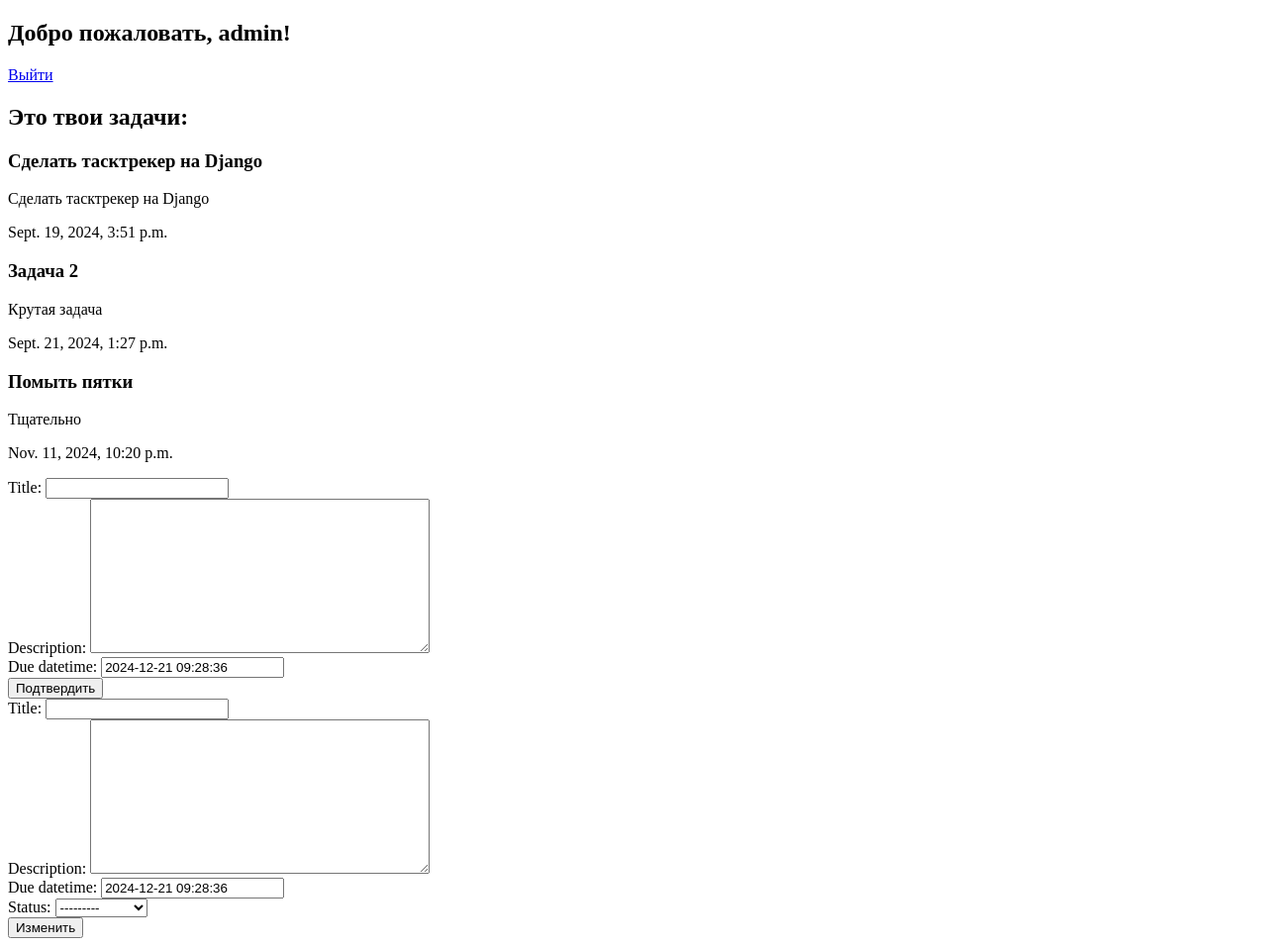
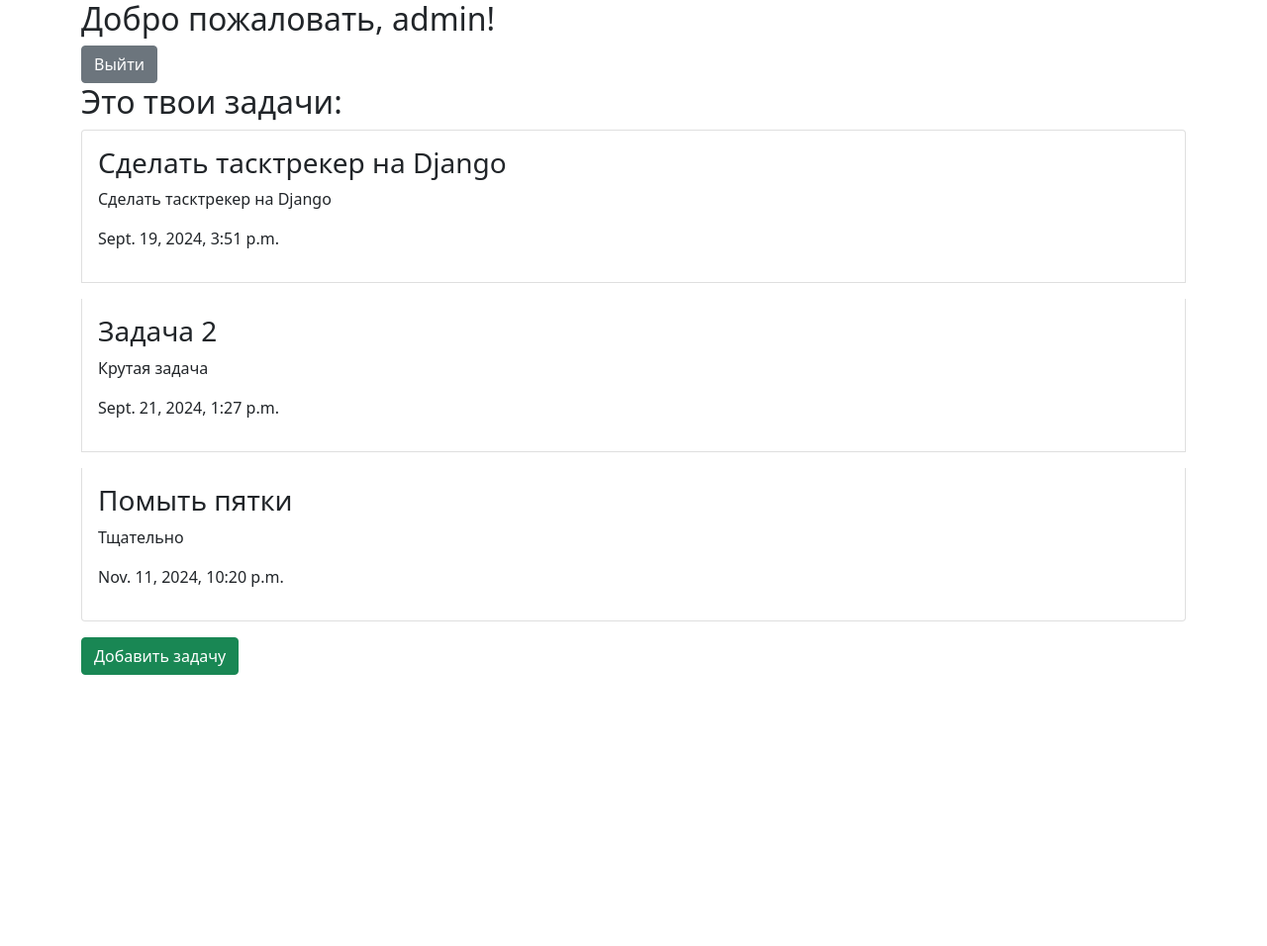
Before and after one commit to gavrianna/lessons, a Django app: page /tasks/ in a window 1280 px wide. Shown: the whole page at 99% size. After the commit the page ends 682 px from the top, so only its background shows below. Run offline with Django 5.2, Linux system fonts and the light colour scheme; a user stored in the database is signed in; data comes from the database, SQL or seed files in the repository; both versions use the stored data as it was after the commit.

Commit message:
final version

```diff
--- a/tasktracker/forms.py
+++ b/tasktracker/forms.py
@@ -2,6 +2,7 @@ from django.contrib.auth.forms import AuthenticationForm, UserCreationForm
 from django.contrib.auth.models import User
 from django.forms import ModelForm
 from tasktracker.models import Task
+from django import forms
 
 
 class UserLoginForm(AuthenticationForm):
@@ -15,11 +16,14 @@ class UserRegistrationForm(UserCreationForm):
         fields = ['first_name','username', 'email', 'password1', 'password2']
 
 class TasksCreationForm(ModelForm):
+    title = forms.CharField(widget=forms.TextInput(attrs={'class':'form-control mb-2 fs-4', 'placeholder':'Заголовок задачи'}))
     class Meta:
         model = Task
         fields = ['title', 'description', 'due_datetime']
 
 class TasksEditForm(ModelForm):
+    title = forms.CharField(widget=forms.TextInput(attrs={'class':'form-control'}))
+    description = forms.CharField(widget=forms.Textarea(attrs={'class':'edit_task_description form-control'}))
     class Meta:
         model = Task
         fields = ['title', 'description', 'due_datetime', 'status']
--- a/tasktracker/templates/tasktracker/indextasks.html
+++ b/tasktracker/templates/tasktracker/indextasks.html
@@ -4,37 +4,106 @@
 <head>
     <meta charset="UTF-8">
     <meta name="viewport" content="width=device-width, initial-scale=1.0">
+    <script src="https://code.jquery.com/jquery-3.7.1.min.js"
+        integrity="sha256-/JqT3SQfawRcv/BIHPThkBvs0OEvtFFmqPF/lYI/Cxo=" crossorigin="anonymous"></script>
     <title>Document</title>
+    <link href="https://cdn.jsdelivr.net/npm/bootstrap@5.0.2/dist/css/bootstrap.min.css" rel="stylesheet"
+        integrity="sha384-EVSTQN3/azprG1Anm3QDgpJLIm9Nao0Yz1ztcQTwFspd3yD65VohhpuuCOmLASjC" crossorigin="anonymous">
+
 </head>
+<style type="text/css">
+    .list-group-item-action {
+        cursor: pointer;
+        transition: 0.3s ease-in-out;
+    }
+
+    .list-group-item-action:hover {
+        background-color: rgb(119, 155, 119);
+        transform: scale(1.1);
+        color:rgb(249, 250, 252);
+    }
+</style>
 
 <body>
+    <div class="container">
         <div>
             <h2>Добро пожаловать, {{ user.username }}!</h2>
-        <a href="/tasks/logout">Выйти</a>
+            <a href="/tasks/logout" class="btn btn-secondary">Выйти</a>
         </div>
         <h2>Это твои задачи:</h2>
 
         <!-- Здесь будут выведены все задачи -->
+        <div class="list-group">
             {% for task in tasks %}
-        <div class="task">
+            <div class="task list-group-item list-group-item-action p-3 mb-3" id="{{task.id}}">
                 <h3>{{task.title}}</h3>
                 <p>{{task.description}}</p>
                 <p>{{task.due_datetime}}</p>
             </div>
             {% endfor %}
-
+        </div>
+        <button class="btn btn-success" data-bs-toggle="modal" data-bs-target="#add_task_modal">Добавить задачу</button>
+    </div>
+    <div class="modal" id="add_task_modal">
+        <div class="modal-dialog">
+            <div class="modal-content">
+                <div class="modal-header">
+                    <h5 class="modal-title">Добавить новую задачу</h5>
+                    <button type="button" class="btn-close" data-bs-dismiss="modal" aria-label="Close"></button>
+                </div>
+                <div class="modal-body">
                     <form action="" method="post">
                         {% csrf_token %}
-        {{creation_form}}
-        <button type="submit">Подтвердить</button>
+                        {{creation_form.title}}
+                        {{creation_form.description}}
+                        {{creation_form.due_datetime}}
+                        <button type="submit" class="btn btn-success">Подтвердить</button>
                     </form>
-
-    <form action="" method="post">
+                </div>
+            </div>
+        </div>
+    </div>
+    <div class="modal" id="edit_task_modal">
+        <div class="modal-dialog">
+            <div class="modal-content">
+                <div class="modal-header">
+                    <h5 class="modal-title">Изменить задачу</h5>
+                    <button type="button" class="btn-close" data-bs-dismiss="modal" aria-label="Close"></button>
+                </div>
+                <div class="modal-body">
+                    <form action="edit_task_view" method="post">
+                        <input type="hidden" id="edit_task_id">
                         {% csrf_token %}
                         {{edit_form}}
                         <button type="submit">Изменить</button>
                     </form>
+                </div>
+            </div>
 
 </body>
+<script src="https://cdn.jsdelivr.net/npm/bootstrap@5.0.2/dist/js/bootstrap.bundle.min.js"
+    integrity="sha384-MrcW6ZMFYlzcLA8Nl+NtUVF0sA7MsXsP1UyJoMp4YLEuNSfAP+JcXn/tWtIaxVXM"
+    crossorigin="anonymous"></script>
+
+<script type="text/javascript">
+    $(".task").on("click", function (event) {
+        let modal_edit = new bootstrap.Modal($('#edit_task_modal'));
+        modal_edit.show()
+        console.log(event.currentTarget.id)
+        // ajax request
+        $.ajax({
+            url: '/tasks/get_task_info/' + event.currentTarget.id,
+            method: 'GET',
+            success: function (data) {
+                console.log(data)
+                $('#edit_task_id').val(data.task_id)
+                $('input[name="title"]').val(data.title)
+                $('.edit_task_description').val(data.description)
+                $('input[name="due_datetime"]').val(data.due_datetime)
+                $('select[name="status"]').val(data.status_id)
+            }
+        })
+    })
+</script>
 
 </html>
--- a/tasktracker/urls.py
+++ b/tasktracker/urls.py
@@ -1,5 +1,5 @@
 from django.urls import path, include
-from tasktracker.views import indextasks, login_view, register_view, teams_view, logout_view
+from tasktracker.views import indextasks, login_view, register_view, teams_view, logout_view, get_task_info
 app_name = "tasktrack"
 urlpatterns = [
     path('', indextasks), # main page
@@ -7,4 +7,5 @@ urlpatterns = [
     path('register', register_view),
     path('teams', teams_view),
     path('logout', logout_view),
+    path('get_task_info/<int:task_id>', get_task_info) # /tasks/get_task_info/1 /tasks/get_task_info/3 /tasks/get_task_info/5
 ]
--- a/tasktracker/views.py
+++ b/tasktracker/views.py
@@ -1,4 +1,5 @@
 from django.shortcuts import render, HttpResponseRedirect, HttpResponse
+from django.http import JsonResponse
 from tasktracker.models import Task, Status
 from tasktracker.forms import UserLoginForm, UserRegistrationForm
 from django.contrib.auth.decorators import login_required
@@ -69,3 +70,17 @@ def logout_view(request):
 
 def teams_view(request):
     return render (request, "tasktracker/teams.html")
+
+def get_task_info(request, task_id):
+
+    task = Task.objects.get(id = task_id)
+    task_json = {
+        "task_id": task.id,
+        "title": task.title,
+        "description": task.description,
+        "due_datetime": task.due_datetime.strftime('%Y-%m-%d %H:%M'),
+        "status_id": task.status.id
+    }
+    # нужно отдать json
+
+    return JsonResponse(task_json)
```
Also changed, not shown: db.sqlite3. Lines whose indentation alone changed are shown as unchanged.
